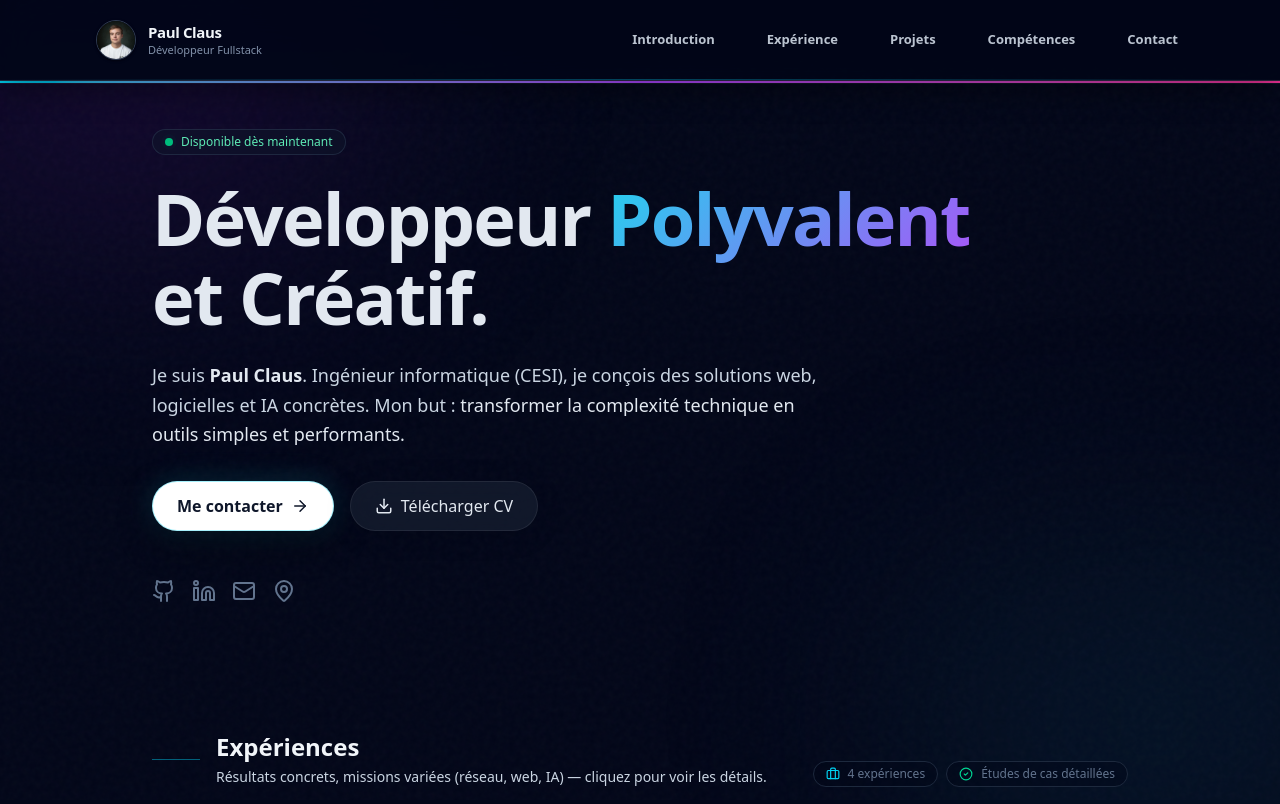
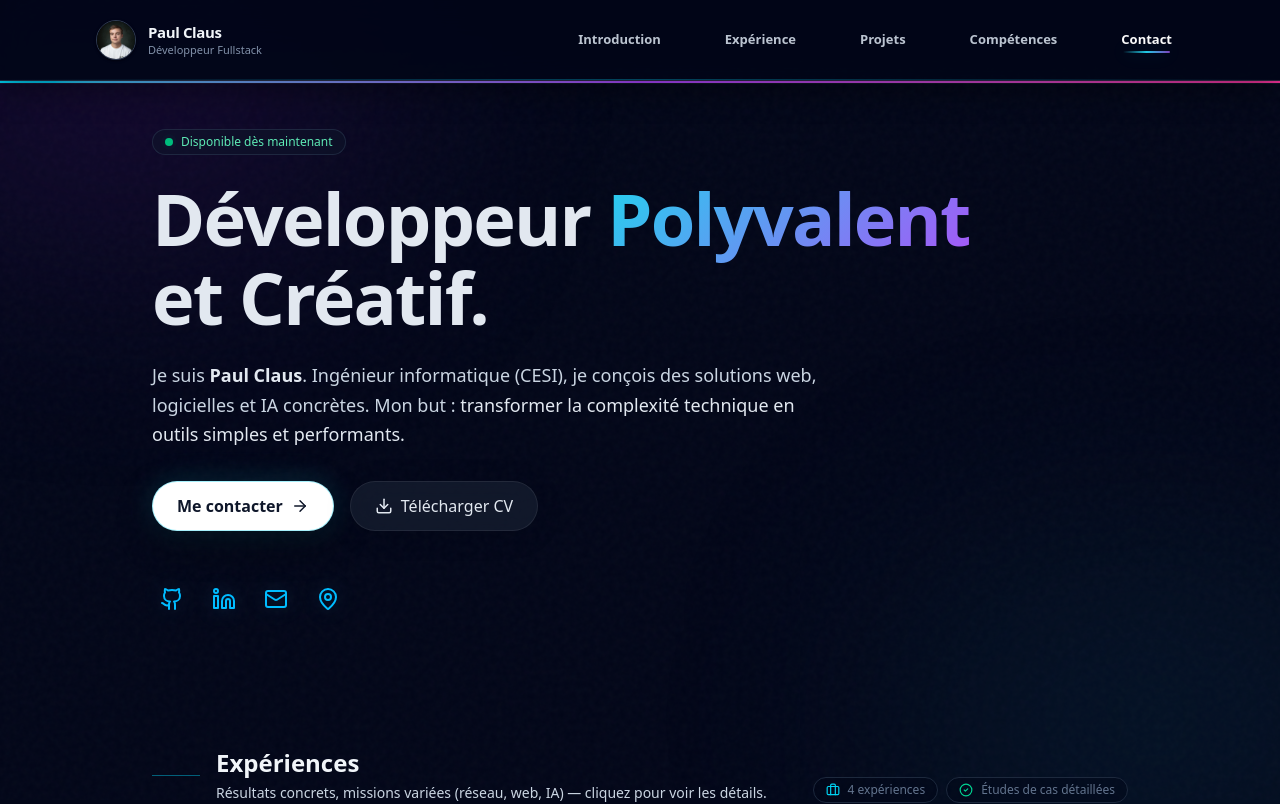
Before and after one commit to Paulclaus67/portfolio-mon-portfolio, a Next.js app: page / in a window 1280 px wide. Shown: the top 804 px of the page. Built offline with nearby package versions, Linux system fonts and the light colour scheme.

Commit message:
Correction bug

```diff
--- a/app/data.js
+++ b/app/data.js
@@ -608,7 +608,7 @@ export const caseStudies = [
     role: "Développeur C#/.NET – Projet personnel",
     year: "2023",
     location: "France",
-    category: "web",
+    category: "logiciel",
     contractLabel: "Projet personnel",
     headline: "Application de gestion d'incidents IncidentFlow",
     summary:
@@ -630,7 +630,7 @@ export const caseStudies = [
       "Meilleure compréhension de l'architecture en couches, REST, tests unitaires.",
       "Kanban personnel pour suivre l'avancement (TODO / DOING / DONE).",
     ],
-    techs: ["C#", ".NET", "ASP.NET Core", "HTML/CSS", "SQL", "REST", "Git", "GitHub Actions", "Agile"],
+    techs: ["C#/.NET", "ASP.NET Core", "REST API", "SQL", "Tests unitaires", "CI GitHub Actions", "HTML/CSS", "Git"],
     skillTags: ["csharp", "sql", "frontend", "git", "agile"],
     prioRecruiter: true,
   },
--- a/app/globals.css
+++ b/app/globals.css
@@ -192,22 +192,42 @@ body {
 }
 
 .nav-link {
+  display: inline-flex;
+  align-items: center;
+  justify-content: center;
   position: relative;
-  padding: 10px 6px;
+  padding: 10px 12px;
+  border-radius: 9999px;
   color: rgba(203, 213, 225, 0.92);
   transition: color 150ms ease;
+}
+
+.nav-link[data-active="true"] {
+  color: rgba(255, 255, 255, 0.98);
 }
 
 .nav-link:hover {
   color: rgba(165, 243, 252, 0.95);
 }
 
+.nav-indicator {
+  position: absolute;
+  left: 14px;
+  right: 14px;
+  bottom: 7px;
+  height: 2px;
+  border-radius: 9999px;
+  background: linear-gradient(90deg, rgba(34, 211, 238, 0.0), rgba(34, 211, 238, 0.95), rgba(168, 85, 247, 0.75));
+  box-shadow: 0 0 18px rgba(34, 211, 238, 0.22);
+  pointer-events: none;
+}
+
 .nav-link::after {
   content: "";
   position: absolute;
-  left: 6px;
-  right: 6px;
-  bottom: 6px;
+  left: 14px;
+  right: 14px;
+  bottom: 7px;
   height: 1px;
   transform: scaleX(0);
   transform-origin: left;
--- a/app/page.js
+++ b/app/page.js
@@ -6,6 +6,7 @@ import {
   motion,
   AnimatePresence,
   useScroll,
+  useSpring,
   useTransform
 } from "framer-motion";
 import {
@@ -62,6 +63,14 @@ const scaleIn = {
   hidden: { scale: 0.9, opacity: 0 },
   visible: { scale: 1, opacity: 1, transition: { duration: 0.5 } }
 };
+
+const NAV_ITEMS = [
+  { label: "Introduction", id: "introduction" },
+  { label: "Expérience", id: "experience" },
+  { label: "Projets", id: "projets" },
+  { label: "Compétences", id: "competences" },
+  { label: "Contact", id: "contact" },
+];
 
 // --- COMPONENTS ---
 
@@ -163,6 +172,7 @@ function KonamiGameOverlay() {
 export default function Home() {
   // States
   const recruiterMode = false;
+  const [activeSection, setActiveSection] = useState("introduction");
   const [activeTab, setActiveTab] = useState("all");
   const [selectedSkillKey, setSelectedSkillKey] = useState("python");
   const [selectedCategory, setSelectedCategory] = useState("languages");
@@ -170,6 +180,7 @@ export default function Home() {
   const [expandedExperienceKey, setExpandedExperienceKey] = useState(null);
   const [menuOpen, setMenuOpen] = useState(false);
   const [copied, setCopied] = useState(false);
+  const [showAllProjectActions, setShowAllProjectActions] = useState(false);
 
   // Easter Egg states
   const [clicks, setClicks] = useState(0);
@@ -189,6 +200,7 @@ export default function Home() {
 
   // Filter projects
   const activeStudy = caseStudies.find(p => p.key === selectedProjectKey) || caseStudies[0];
+  const projectActionBullets = activeStudy.actionsBullets ?? [];
   const displayedProjects = recruiterMode
     ? caseStudies.filter(p => p.prioRecruiter)
     : caseStudies;
@@ -211,6 +223,7 @@ export default function Home() {
 
   const handleViewCaseStudy = (key) => {
     setSelectedProjectKey(key);
+    setShowAllProjectActions(false);
     setExpandedExperienceKey(null);
     document.getElementById("projets")?.scrollIntoView({ behavior: "smooth", block: "start" });
   };
@@ -224,9 +237,72 @@ export default function Home() {
     }
   };
 
+  useEffect(() => {
+    const getNavOffset = () => {
+      const nav = document.querySelector("[data-nav='main']");
+      const navHeight = nav?.getBoundingClientRect().height ?? 80;
+      return Math.round(navHeight + 12);
+    };
+
+    const elements = NAV_ITEMS
+      .map((item) => document.getElementById(item.id))
+      .filter(Boolean);
+
+    if (!elements.length) return undefined;
+
+    let observer;
+
+    const handleIntersect = (entries) => {
+      const navOffset = getNavOffset();
+      const visible = entries.filter((e) => e.isIntersecting);
+      if (!visible.length) return;
+
+      visible.sort((a, b) => {
+        const aDist = Math.abs(a.boundingClientRect.top - navOffset);
+        const bDist = Math.abs(b.boundingClientRect.top - navOffset);
+        return aDist - bDist;
+      });
+
+      setActiveSection(visible[0].target.id);
+    };
+
+    const setupObserver = () => {
+      observer?.disconnect();
+      const navOffset = getNavOffset();
+      const bottomMarginPx = Math.round(window.innerHeight * 0.55);
+
+      observer = new IntersectionObserver(handleIntersect, {
+        root: null,
+        rootMargin: `-${navOffset}px 0px -${bottomMarginPx}px 0px`,
+        threshold: [0.05, 0.15, 0.3],
+      });
+
+      elements.forEach((el) => observer.observe(el));
+    };
+
+    const handleScroll = () => {
+      const scrollBottom = window.scrollY + window.innerHeight;
+      const docHeight = document.documentElement.scrollHeight;
+      if (docHeight - scrollBottom < 80) setActiveSection("contact");
+    };
+
+    setupObserver();
+    handleScroll();
+
+    window.addEventListener("resize", setupObserver);
+    window.addEventListener("scroll", handleScroll, { passive: true });
+
+    return () => {
+      observer?.disconnect();
+      window.removeEventListener("resize", setupObserver);
+      window.removeEventListener("scroll", handleScroll);
+    };
+  }, []);
+
   // Scroll Progress
   const { scrollYProgress } = useScroll();
-  const progressWidth = useTransform(scrollYProgress, (v) => `${v * 100}%`);
+  const smoothProgress = useSpring(scrollYProgress, { stiffness: 120, damping: 30, mass: 0.2 });
+  const progressWidth = useTransform(smoothProgress, (v) => `${v * 100}%`);
 
   return (
     <main className="relative min-h-screen bg-slate-950 text-slate-200 selection:bg-cyan-500/30 selection:text-cyan-100 font-sans overflow-x-hidden">
@@ -246,7 +322,7 @@ export default function Home() {
       </div>
 
       {/* Navigation */}
-      <nav className="fixed inset-x-0 top-0 w-full z-50 border-b border-white/10 bg-slate-950/90 backdrop-blur-xl shadow-[0_10px_30px_rgba(0,0,0,0.35)]">
+      <nav data-nav="main" className="fixed inset-x-0 top-0 w-full z-50 border-b border-white/10 bg-slate-950/90 backdrop-blur-xl shadow-[0_10px_30px_rgba(0,0,0,0.35)]">
         <div className="absolute inset-x-0 bottom-0 h-px bg-gradient-to-r from-transparent via-cyan-500/35 to-transparent pointer-events-none" aria-hidden="true" />
         <div className="max-w-6xl mx-auto px-6 md:px-8 h-20 flex items-center justify-between">
           <motion.div
@@ -265,14 +341,24 @@ export default function Home() {
 
           {/* Desktop Menu */}
           <div className="hidden md:flex items-center gap-10 text-[13px] font-semibold text-slate-300">
-            {["Introduction", "Expérience", "Projets", "Compétences", "Contact"].map((item) => (
-              <a
-                key={item}
-                href={`#${item.toLowerCase().normalize("NFD").replace(/[\u0300-\u036f]/g, "")}`}
+            {NAV_ITEMS.map((item) => (
+              <motion.a
+                key={item.id}
+                href={`#${item.id}`}
                 className="nav-link"
+                data-active={activeSection === item.id ? "true" : undefined}
+                aria-current={activeSection === item.id ? "location" : undefined}
+                onClick={() => setActiveSection(item.id)}
               >
-                {item}
-              </a>
+                <span className="relative z-[1]">{item.label}</span>
+                {activeSection === item.id ? (
+                  <motion.span
+                    layoutId="nav-active-indicator"
+                    className="nav-indicator"
+                    transition={{ type: "spring", stiffness: 560, damping: 44 }}
+                  />
+                ) : null}
+              </motion.a>
             ))}
           </div>
 
@@ -296,14 +382,20 @@ export default function Home() {
               className="md:hidden border-t border-white/10 bg-slate-950/80 backdrop-blur-xl overflow-hidden"
             >
               <div className="flex flex-col p-6 space-y-3 text-slate-200">
-                {["Introduction", "Expérience", "Projets", "Compétences", "Contact"].map((item) => (
+                {NAV_ITEMS.map((item) => (
                   <a
-                    key={item}
-                    href={`#${item.toLowerCase().normalize("NFD").replace(/[\u0300-\u036f]/g, "")}`}
-                    onClick={() => setMenuOpen(false)}
-                    className="rounded-xl px-4 py-3 bg-white/0 hover:bg-white/5 border border-white/0 hover:border-white/10 transition-colors text-base font-semibold"
+                    key={item.id}
+                    href={`#${item.id}`}
+                    onClick={() => {
+                      setActiveSection(item.id);
+                      setMenuOpen(false);
+                    }}
+                    className={`rounded-xl px-4 py-3 transition-colors text-base font-semibold border ${activeSection === item.id
+                        ? "bg-white/6 border-cyan-400/30 text-cyan-100"
+                        : "bg-white/0 hover:bg-white/5 border-white/0 hover:border-white/10"
+                      }`}
                   >
-                    {item}
+                    {item.label}
                   </a>
                 ))}
               </div>
@@ -368,11 +460,39 @@ export default function Home() {
             </motion.a>
           </motion.div>
 
-          <motion.div variants={fadeInUp} className="mt-12 flex gap-4 text-slate-500">
-            <a href="https://github.com/Paulclaus67" target="_blank" rel="noreferrer noopener" className="hover:text-white transition-colors"><Github /></a>
-            <a href="https://www.linkedin.com/in/paul-claus/" target="_blank" rel="noreferrer noopener" className="hover:text-blue-400 transition-colors"><Linkedin /></a>
-            <a href="mailto:paul.claus@viacesi.fr" className="hover:text-cyan-400 transition-colors"><Mail /></a>
-            <a href="#contact" className="hover:text-emerald-400 transition-colors"><MapPin /></a>
+          <motion.div variants={fadeInUp} className="mt-12 flex gap-3">
+            <a
+              href="https://github.com/Paulclaus67"
+              target="_blank"
+              rel="noreferrer noopener"
+              aria-label="GitHub"
+              className="group inline-flex items-center justify-center rounded-full p-2 hover:bg-sky-400/10 transition-all hover:-translate-y-0.5 focus-visible:outline focus-visible:outline-2 focus-visible:outline-offset-2 focus-visible:outline-sky-400/70"
+            >
+              <Github className="text-sky-400 group-hover:text-sky-300 transition-colors drop-shadow-[0_0_10px_rgba(56,189,248,0.18)]" />
+            </a>
+            <a
+              href="https://www.linkedin.com/in/paul-claus/"
+              target="_blank"
+              rel="noreferrer noopener"
+              aria-label="LinkedIn"
+              className="group inline-flex items-center justify-center rounded-full p-2 hover:bg-sky-400/10 transition-all hover:-translate-y-0.5 focus-visible:outline focus-visible:outline-2 focus-visible:outline-offset-2 focus-visible:outline-sky-400/70"
+            >
+              <Linkedin className="text-sky-400 group-hover:text-sky-300 transition-colors drop-shadow-[0_0_10px_rgba(56,189,248,0.18)]" />
+            </a>
+            <a
+              href="mailto:paul.claus@viacesi.fr"
+              aria-label="Email"
+              className="group inline-flex items-center justify-center rounded-full p-2 hover:bg-sky-400/10 transition-all hover:-translate-y-0.5 focus-visible:outline focus-visible:outline-2 focus-visible:outline-offset-2 focus-visible:outline-sky-400/70"
+            >
+              <Mail className="text-sky-400 group-hover:text-sky-300 transition-colors drop-shadow-[0_0_10px_rgba(56,189,248,0.18)]" />
+            </a>
+            <a
+              href="#contact"
+              aria-label="Localisation"
+              className="group inline-flex items-center justify-center rounded-full p-2 hover:bg-sky-400/10 transition-all hover:-translate-y-0.5 focus-visible:outline focus-visible:outline-2 focus-visible:outline-offset-2 focus-visible:outline-sky-400/70"
+            >
+              <MapPin className="text-sky-400 group-hover:text-sky-300 transition-colors drop-shadow-[0_0_10px_rgba(56,189,248,0.18)]" />
+            </a>
           </motion.div>
         </motion.section>
 
@@ -585,6 +705,7 @@ export default function Home() {
                 { key: "all", label: "Tous" },
                 { key: "reseau", label: "Réseau" },
                 { key: "web", label: "Web" },
+                { key: "logiciel", label: "Logiciel" },
                 { key: "ia", label: "IA" },
               ].map(cat => (
                 <button
@@ -607,7 +728,10 @@ export default function Home() {
               {filteredProjectsList.map((proj) => (
                 <motion.button
                   key={proj.key}
-                  onClick={() => setSelectedProjectKey(proj.key)}
+                  onClick={() => {
+                    setSelectedProjectKey(proj.key);
+                    setShowAllProjectActions(false);
+                  }}
                   layout
                   initial={{ opacity: 0 }}
                   animate={{ opacity: 1 }}
@@ -630,6 +754,13 @@ export default function Home() {
                         {proj.headline}
                       </h4>
                       <p className="text-xs text-slate-300/90">{proj.company}</p>
+                      {proj.stackLabel ? (
+                        <div className="mt-1 flex items-center gap-2">
+                          <span className="inline-flex items-center rounded-full border border-sky-400/30 bg-sky-400/10 px-2 py-0.5 text-[10px] font-semibold tracking-wide text-sky-200">
+                            {proj.stackLabel}
+                          </span>
+                        </div>
+                      ) : null}
                     </div>
                   </div>
                   {/* Active Indicator */}
@@ -683,9 +814,34 @@ export default function Home() {
                   </div>
                   <div className="premium-subcard p-4 rounded-2xl">
                     <h4 className="text-xs font-bold text-sky-500 uppercase tracking-wider mb-3">Action</h4>
-                    <ul className="text-sm text-slate-300 space-y-2">
-                      {activeStudy.actionsBullets.map((b, i) => <li key={i} className="flex gap-2"><span className="text-sky-800">•</span>{b}</li>)}
-                    </ul>
+                    <AnimatePresence initial={false} mode="popLayout">
+                      <motion.ul
+                        key={showAllProjectActions ? "all" : "preview"}
+                        initial={{ opacity: 0, y: 6 }}
+                        animate={{ opacity: 1, y: 0 }}
+                        exit={{ opacity: 0, y: -6 }}
+                        transition={{ duration: 0.18, ease: "easeOut" }}
+                        className="text-sm text-slate-300 space-y-2"
+                      >
+                        {(showAllProjectActions ? projectActionBullets : projectActionBullets.slice(0, 3)).map((b, i) => (
+                          <li key={i} className="flex gap-2">
+                            <span className="text-sky-800">•</span>
+                            <span className="leading-relaxed">{b}</span>
+                          </li>
+                        ))}
+                      </motion.ul>
+                    </AnimatePresence>
+
+                    {projectActionBullets.length > 3 ? (
+                      <button
+                        type="button"
+                        onClick={() => setShowAllProjectActions((v) => !v)}
+                        className="mt-3 inline-flex items-center gap-2 rounded-full border border-white/10 bg-slate-950/30 px-3 py-1.5 text-[11px] font-semibold text-slate-200 hover:bg-slate-900/40 hover:border-white/15 transition-colors"
+                      >
+                        {showAllProjectActions ? "Voir moins" : `Voir plus (${projectActionBullets.length - 3})`}
+                        <ArrowRight size={14} className={`transition-transform ${showAllProjectActions ? "-rotate-90" : "rotate-90"}`} />
+                      </button>
+                    ) : null}
                   </div>
                   <div className="premium-subcard p-4 rounded-2xl">
                     <h4 className="text-xs font-bold text-emerald-500 uppercase tracking-wider mb-3">Impact</h4>
@@ -847,7 +1003,7 @@ export default function Home() {
 
             <h2 className="text-3xl font-bold text-white mb-4">Prêt à collaborer ?</h2>
             <p className="text-slate-300 mb-8">
-              {"Je suis actuellement à l'écoute d'opportunités pour des postes de développeur Fullstack ou Python."}
+              {"Je suis actuellement à l'écoute d'opportunités pour des postes de développeur Fullstack ou Python/C#."}
             </p>
 
             <div className="flex flex-col sm:flex-row gap-4 justify-center">
```
